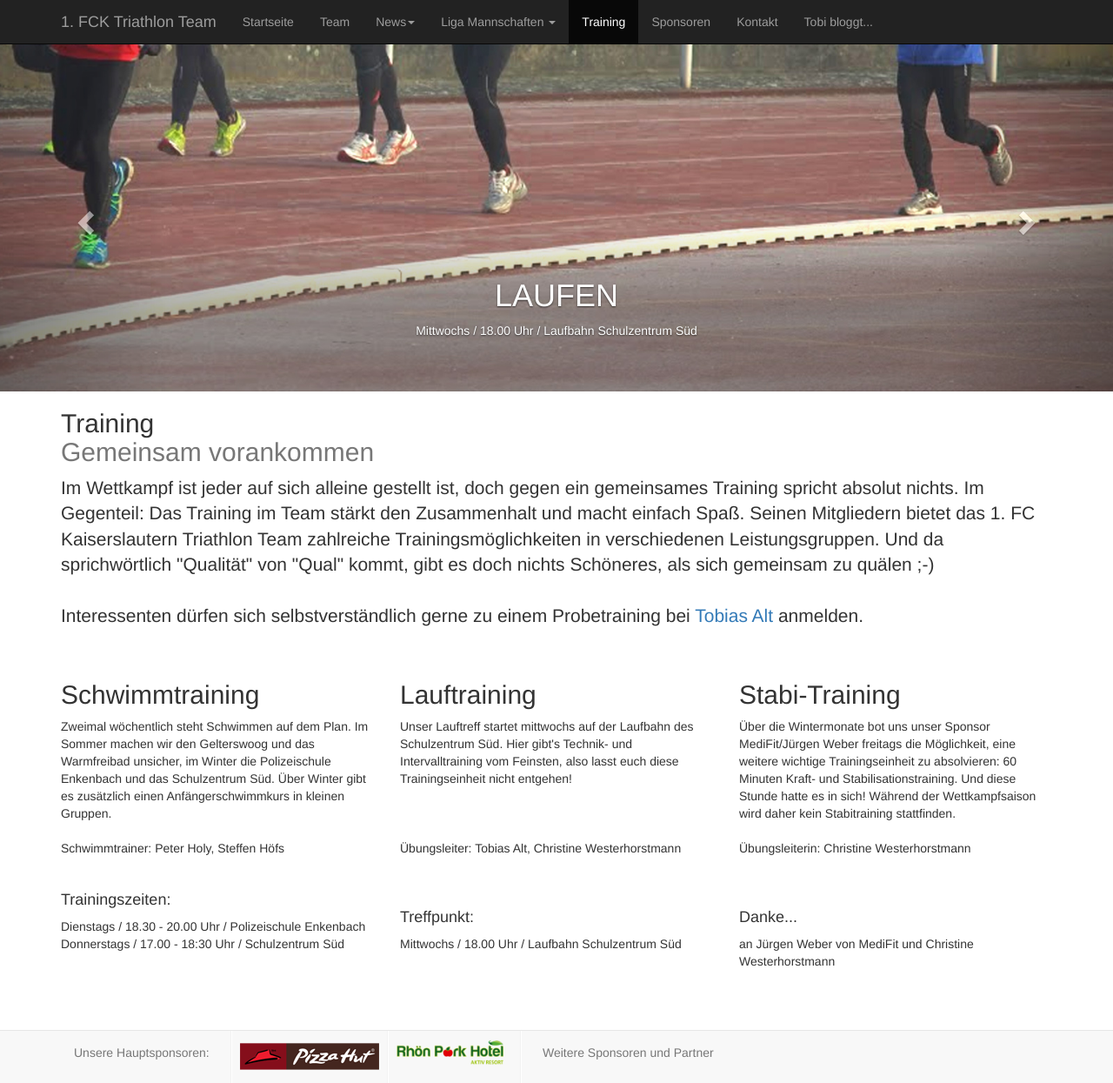
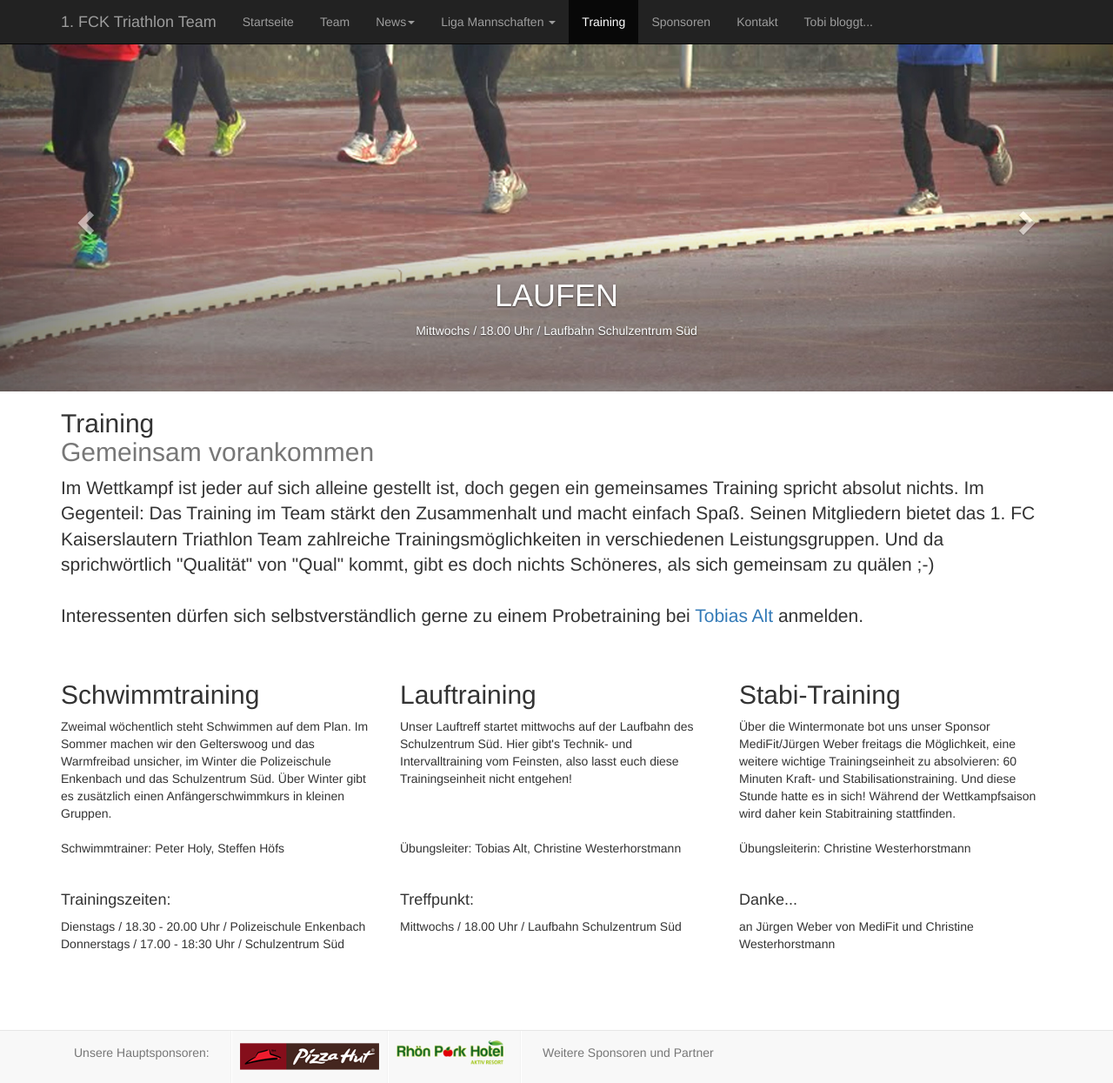
Before and after one commit to FCK-Triathlon-Team/fck-triathlon-team.github.io, a Jekyll site: the page built from training.html, in a window 1280 px wide and 1245 px high. Shown: the whole window at 87% size. Built offline with Jekyll 4.4.1, drawn with Linux system fonts in a browser that asks for light colours; nearby versions of some CDN libraries; Markdown is read by kramdown in place of the engine named in the settings.

Commit message:
Delete <br>

```diff
--- a/training.html
+++ b/training.html
@@ -99,7 +99,7 @@ Dienstags / 18.30 - 20.00 Uhr / Polizeischule Enkenbach
 				<br><br><br>
 				<br>
 				Übungsleiter: Tobias Alt, Christine Westerhorstmann
-			</p><br><br><h4>Treffpunkt:</h4>
+			</p><br><h4>Treffpunkt:</h4>
 <p>
 Mittwochs / 18.00 Uhr / Laufbahn Schulzentrum Süd </p>		</div><!-- /.col-lg-4 -->
 
@@ -111,7 +111,7 @@ Mittwochs / 18.00 Uhr / Laufbahn Schulzentrum Süd </p>		</div><!-- /.col-lg-4 -
 				<br>
 				<br>
 				Übungsleiterin: Christine Westerhorstmann
-			</p><br><br><h4>Danke...</h4>
+			</p><br><h4>Danke...</h4>
 <p>
 an Jürgen Weber von MediFit und Christine Westerhorstmann</p>
 		</div><!-- /.col-lg-4 -->
```
